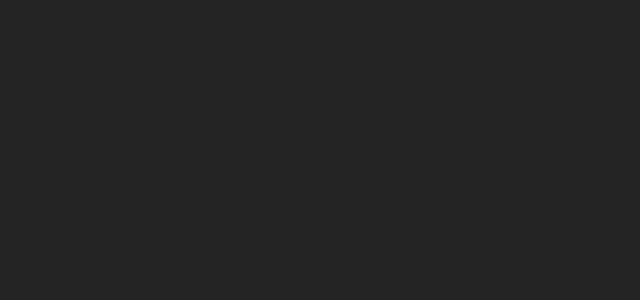
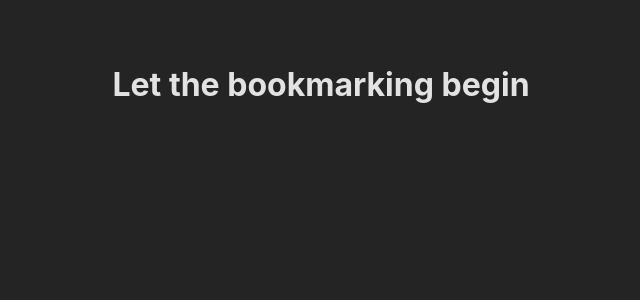
Before and after one commit to egidehirwa/bookmarked, a React (Vite) app: page / in a window 1280 px wide. Shown: the top 300 px of the page, without its empty margins (319-959 px from the left). Built offline with nearby package versions, Linux system fonts and the light colour scheme.

Commit message:
project scafolding - determining the scope

```diff
--- a/src/App.jsx
+++ b/src/App.jsx
@@ -4,6 +4,7 @@
 
   return (
     <>
+      <h1>Let the bookmarking begin</h1>
     </>
   )
 }
```
Also changed, not shown: 1 other file (tests, documents, lock files or other folders).
